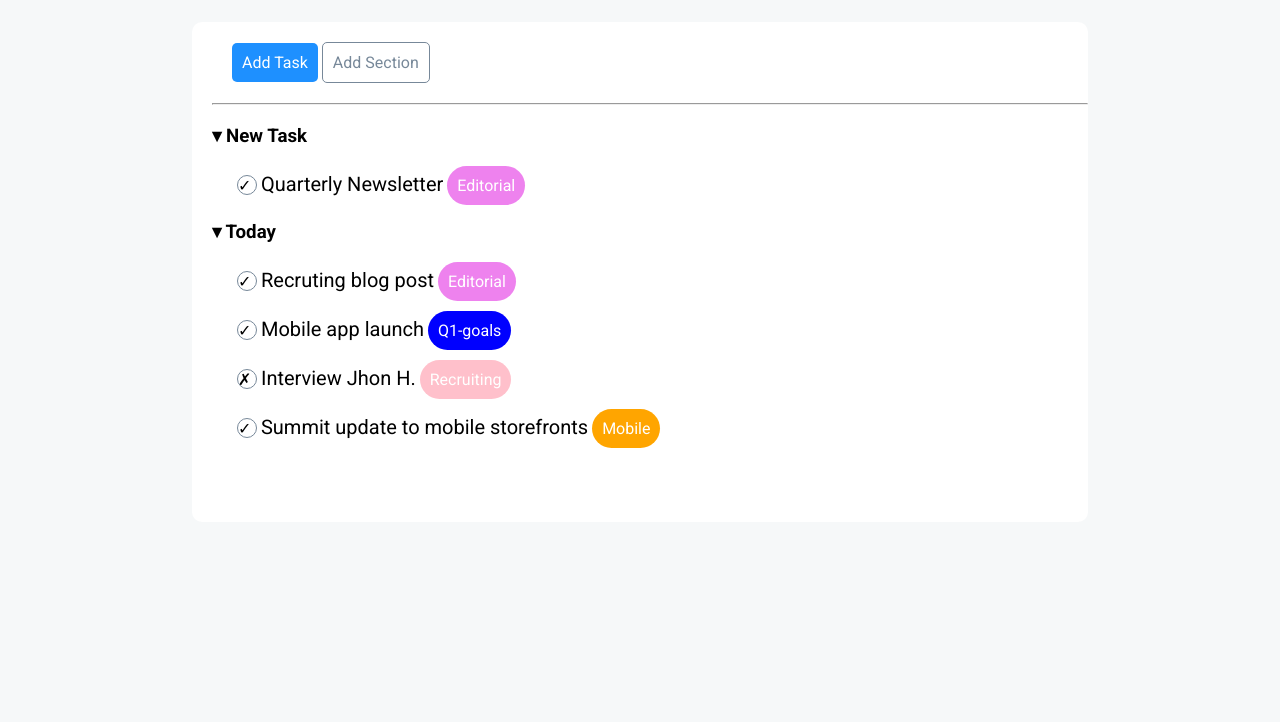
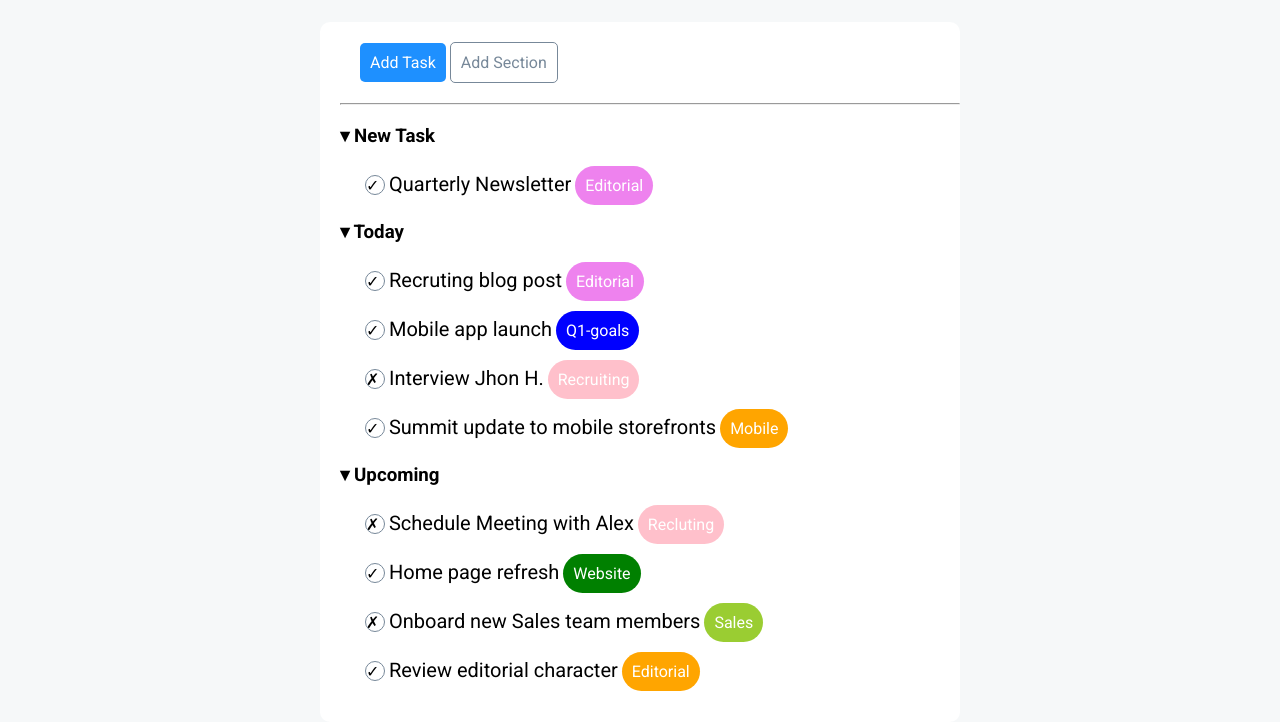
Before and after one commit to Salvo170586SP/html-css-toboolist, a plain HTML site: page index.html in a window 1280 px wide. Shown: the part 86-808 px from the top of the page. Drawn offline with Linux system fonts and the light colour scheme.

Commit message:
add uncoming

```diff
--- a/css/style.css
+++ b/css/style.css
@@ -32,8 +32,8 @@ body{
 }
 
 .container{
-    width: 70%;
-    height: 500px;
+    width: 50%;
+    height: 700px;
     margin: 0 auto;
     border-radius: 10px;
     background-color: white;
@@ -113,3 +113,13 @@ body{
     background-color: orange;
     color:white;
 }
+
+.yellowgreen{
+    background-color: yellowgreen;
+    color: white;
+}
+
+.green{
+    background-color: green;
+    color: white;
+}
--- a/index.html
+++ b/index.html
@@ -64,6 +64,34 @@
           <a class="link-task orange" href="#">Mobile</a>
         </div>
       </section>
+
+      <section id="upcoming">
+        <h3 class="add-task">&dtrif; Upcoming</h3>
+
+        <div class="row-items">
+          <div class="entity">&cross;</div>
+          <p class="name-task">Schedule Meeting with Alex</p>
+          <a class="link-task pink" href="#">Recluting</a>
+        </div>
+
+        <div class="row-items">
+          <div class="entity">&check;</div>
+          <p class="name-task">Home page refresh</p>
+          <a class="link-task green" href="#">Website</a>
+        </div>
+
+        <div class="row-items">
+          <div class="entity">&cross;</div>
+          <p class="name-task">Onboard new Sales team members</p>
+          <a class="link-task yellowgreen" href="#">Sales</a>
+        </div>
+
+        <div class="row-items">
+          <div class="entity">&check;</div>
+          <p class="name-task">Review editorial character</p>
+          <a class="link-task orange" href="#">Editorial</a>
+        </div>
+      </section>
     </main>
   </body>
 </html>
```
